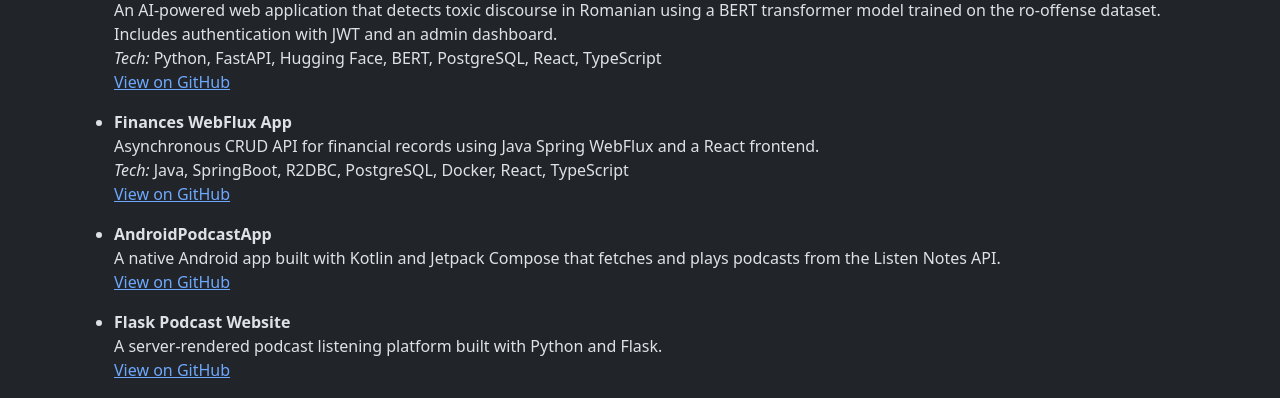
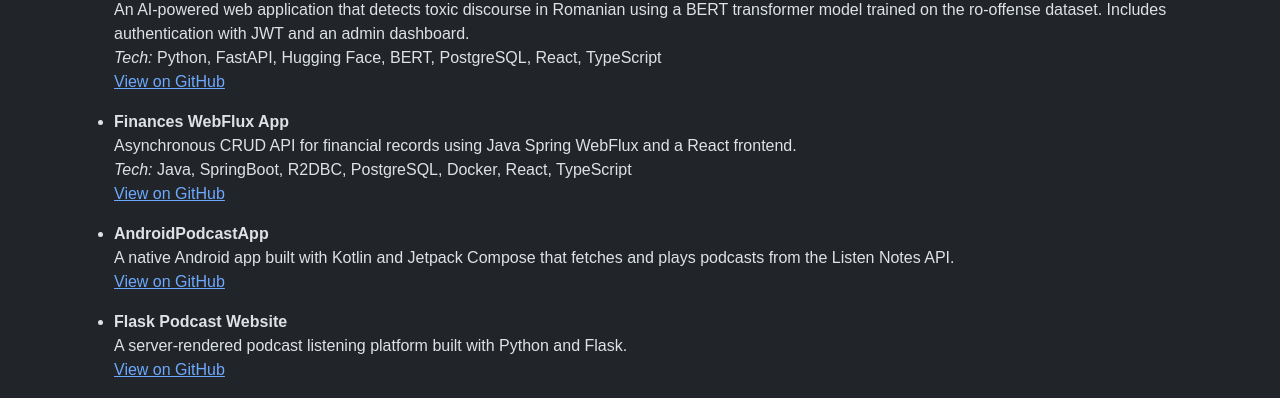
Before and after one commit to eduard-negescu/personal-page, a plain HTML site: page index.html in a window 1280 px wide. Shown: the part 477-875 px from the top of the page. Drawn offline with nearby package versions, Linux system fonts and the light colour scheme.

Commit message:
Switched to ubuntu font

```diff
--- a/index.html
+++ b/index.html
@@ -5,6 +5,11 @@
     <meta name="viewport" content="width=device-width, initial-scale=1.0">
     <title>Eduard Negescu - Resume</title>
     <link href="https://cdn.jsdelivr.net/npm/bootstrap@5.3.2/dist/css/bootstrap.min.css" rel="stylesheet">
+    <style>
+        body {
+            font-family: 'Ubuntu', sans-serif;
+        }
+    </style>
 </head>
 <body>
     <div class="container mt-5">
```
